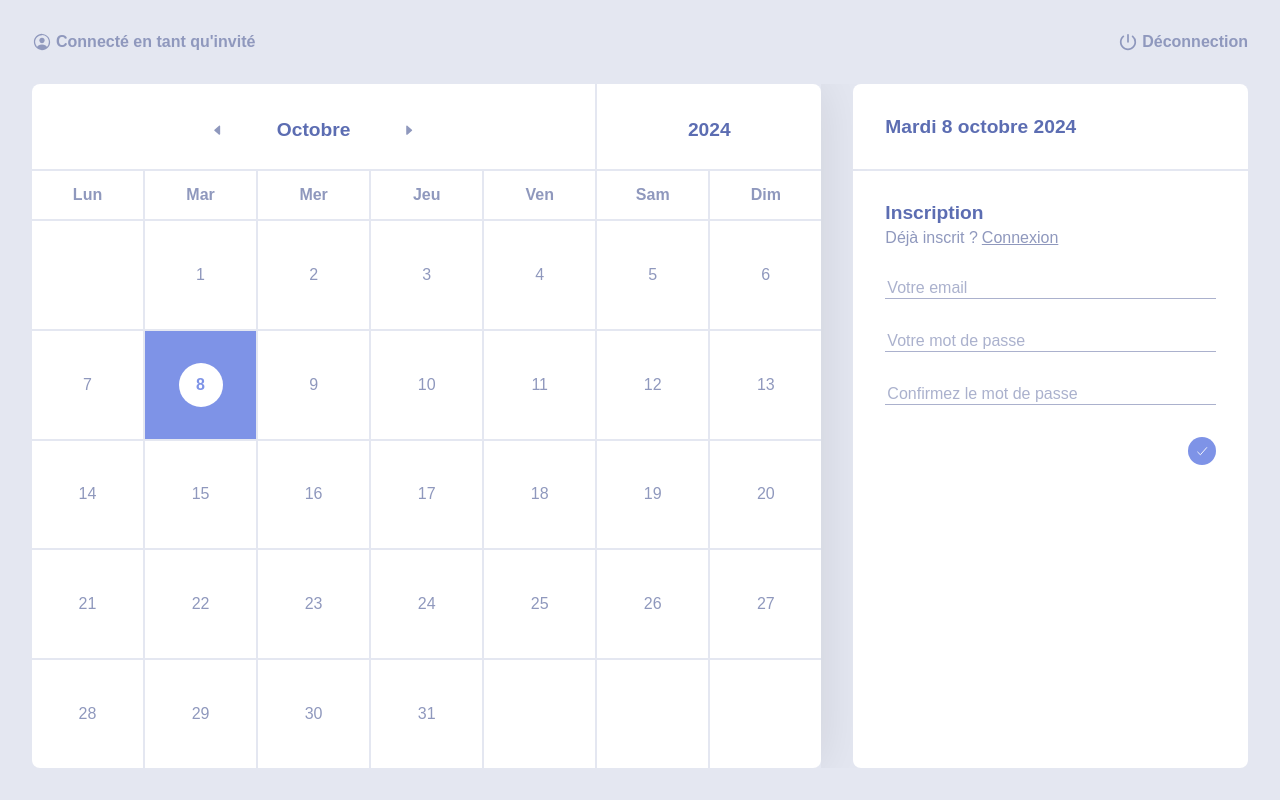
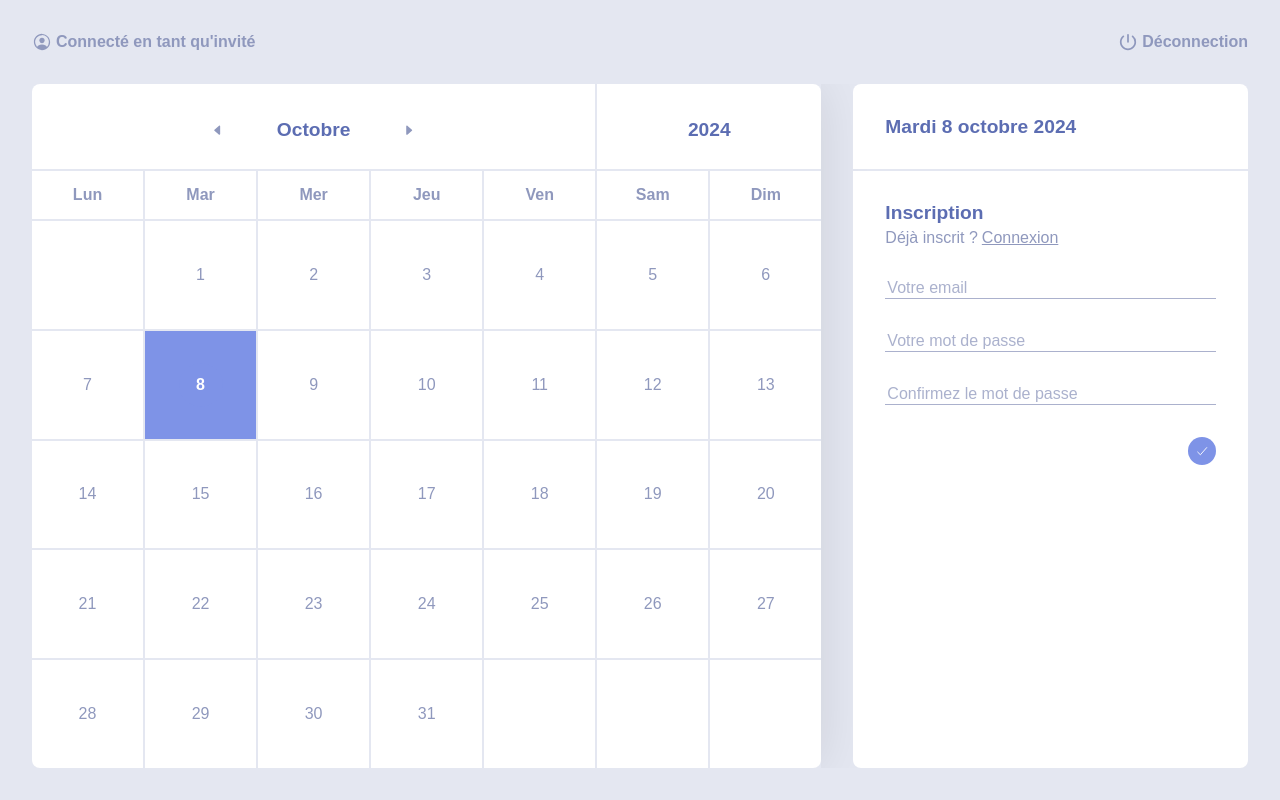
Before and after one commit to sylvain-galoustoff/sg-calendar, a React (Vite) app: page /2024/10 in a window 1280 px wide. Built offline with nearby package versions, Linux system fonts and the light colour scheme; no server answers; what webfontloader would draw is missing.

Commit message:
Fix today cell hover

```diff
--- a/src/styles/global.scss
+++ b/src/styles/global.scss
@@ -195,8 +195,8 @@ body,
       &:hover,
       &.selected {
         .cell-value {
-          background-color: $card;
-          color: $primary;
+          background-color: $primary;
+          color: $card;
         }
       }
     }
```
